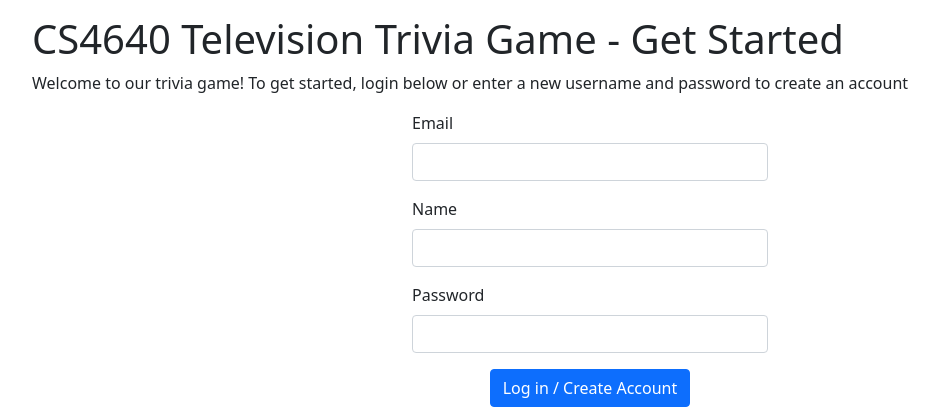
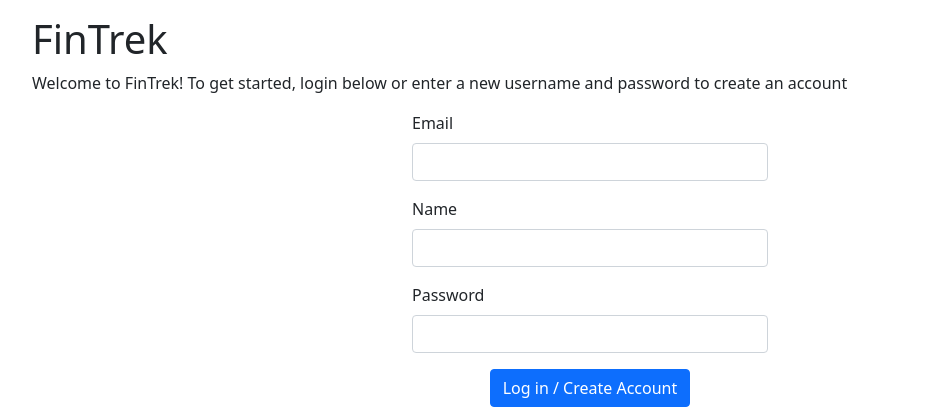
Before and after one commit to donggrant/finance-tracker, a PHP site: page / in a window 1280 px wide. Shown: the top 420 px of the page, without its empty margins (50-989 px from the left). Run offline with PHP 8.4, Linux system fonts and the light colour scheme.

Commit message:
fixed coloring and login page

```diff
--- a/templates/login.php
+++ b/templates/login.php
@@ -18,8 +18,8 @@
 
         <div class="container" style="margin-top: 15px;">
             <div class="row col-xs-8">
-                <h1>CS4640 Television Trivia Game - Get Started</h1>
-                <p> Welcome to our trivia game!  To get started, login below or enter a new username and password to create an account</p>
+                <h1>FinTrek</h1>
+                <p> Welcome to FinTrek!  To get started, login below or enter a new username and password to create an account</p>
             </div>
             <div class="row justify-content-center">
                 <div class="col-4">
--- a/templates/transaction_history.php
+++ b/templates/transaction_history.php
@@ -29,7 +29,7 @@
                 </ul>
             </div>
 
-            <a class="btn btn-danger" style = "margin-right: 10px;" href="<?=$this->url?>/new_transaction/">New Transaction</a>
+            <a class="btn btn-primary" style = "margin-right: 10px;" href="<?=$this->url?>/new_transaction/">New Transaction</a>
             <a class="btn btn-danger" href="<?=$this->url?>/logout/">Logout</a>
         </nav>
 
```
